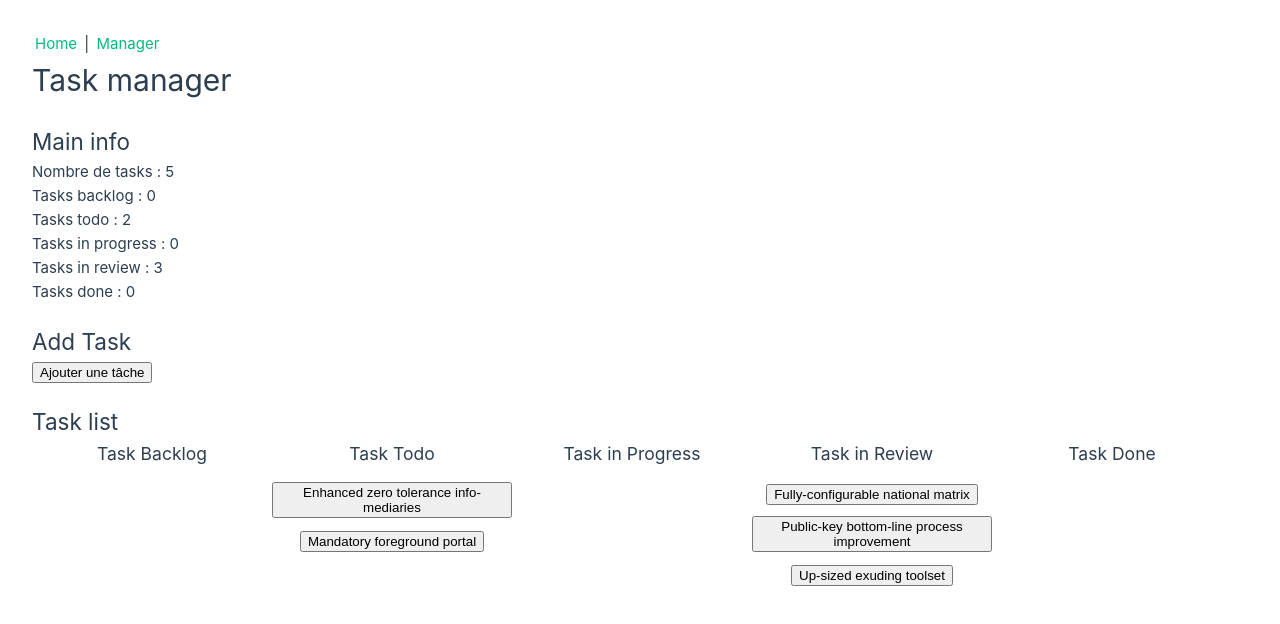
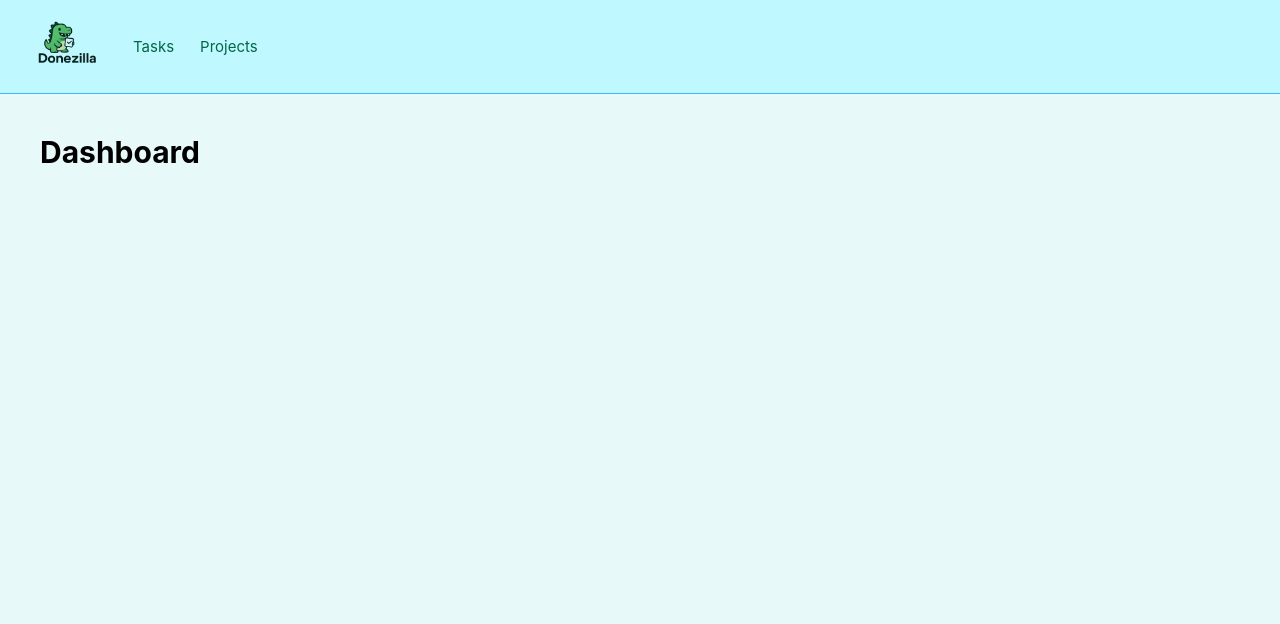
Before and after one commit to sgonzalez58/sergio_taskManager_vue, a Vue app in the folder src/taskManager/: page / in a window 1280 px wide. Shown: the top 624 px of the page. Built offline with nearby package versions, Linux system fonts and the light colour scheme; data requests are answered from the project's data file.

Commit message:
style: modification du visuel de l'appli

```diff
--- a/src/taskManager/src/App.vue
+++ b/src/taskManager/src/App.vue
@@ -1,12 +1,14 @@
 <script setup>
 import { ref, computed } from "vue"
+import Dashboard from "./components/Dashboard.vue"
 import TasksList from "./components/TasksList.vue"
 import ProjectsList from "./components/ProjectsList.vue"
 import NotFound from './components/NotFound.vue'
 
 const routes = {
-  '/': TasksList,
-  '/manager': ProjectsList
+  '/': Dashboard,
+  '/tasks' : TasksList,
+  '/projects': ProjectsList
 }
 
 const currentPath = ref(window.location.hash)
@@ -21,9 +23,29 @@ const currentView = computed(() => {
 </script>
 
 <template>
-  <a href="#/">Home</a> |
-  <a href="#/manager">Manager</a>
+  <nav>
+    <a href="#/">
+      <img src="./assets/logo.png" height="80px" alt="logo taskManager"/>
+    </a>
+    <a href="#/tasks">Tasks</a>
+    <a href="#/projects">Projects</a>
+  </nav>
   <component :is="currentView" />
 </template>
 
-<style scoped></style>
+<style scoped>
+
+nav{
+  position: fixed;
+  display: flex;
+  align-items: center;
+  gap: 20px;
+  top: 0;
+  left: 0;
+  padding: 0 calc(1rem + 8px);
+  width: 100%;
+  box-sizing: border-box;
+  background-color: #BFF9FF;
+  border-bottom: 1px solid #45B4FF;
+}
+</style>
--- a/src/taskManager/src/assets/main.css
+++ b/src/taskManager/src/assets/main.css
@@ -1,16 +1,27 @@
-@import './base.css';
+body {
+    min-height: 100vh;
+    color: black;
+    background: #e8f9fa;
+    transition: color 0.5s, background-color 0.5s;
+    line-height: 1.6;
+    font-family: Inter, -apple-system, BlinkMacSystemFont, 'Segoe UI', Roboto, Oxygen, Ubuntu, Cantarell, 'Fira Sans', 'Droid Sans', 'Helvetica Neue', sans-serif;
+    font-size: 15px;
+    text-rendering: optimizeLegibility;
+    -webkit-font-smoothing: antialiased;
+    -moz-osx-font-smoothing: grayscale;
+}
 
 #app {
   max-width: 1280px;
   margin: 0 auto;
-  padding: 2rem;
+  padding: 100px 2rem 2rem 2rem;
   font-weight: normal;
 }
 
 a,
 .green {
   text-decoration: none;
-  color: hsla(160, 100%, 37%, 1);
+  color: rgb(0, 104, 70);
   transition: 0.4s;
   padding: 3px;
 }
--- /dev/null
+++ b/src/taskManager/src/components/Dashboard.vue
@@ -0,0 +1,5 @@
+<template>
+  <h1>Dashboard</h1>
+
+
+</template>
--- a/src/taskManager/src/components/ProjectItem.vue
+++ b/src/taskManager/src/components/ProjectItem.vue
@@ -22,7 +22,7 @@
   </div>
   <div class="projectItemActions">
     <button v-if="!project" id='confirmprojectUpdate' v-on:click="$emit('projectCreate', project)">Ajouter le projet</button>
-    <!-- <button v-if="project" id='confirmprojectUpdate' v-on:click="$emit('projectUpdate', project)">Confirmer les modifications</button> -->
+    <!-- <button v-if="projecta id='confirmprojectUpdate' v-on:click="$emit('projectUpdate', project)">Confirmer les modifications</button> -->
     <button v-if="project" id='deleteproject' v-on:click="$emit('projectDelete', id)">Supprimer le projet</button>
   </div>
 </template>
--- a/src/taskManager/src/components/ProjectTable.vue
+++ b/src/taskManager/src/components/ProjectTable.vue
@@ -20,8 +20,8 @@
           {{ teams.find((team) => team.id == project.team_id)?.name }}
         </td>
         <td>
-          <button v-if="project.team_id != myTeam" @click="$emit('projectAssignTo', project)" :disabled="project.team_id && project.team_id != 0">Assigner mon équipe</button>
-          <button v-if="project.team_id == myTeam" @click="$emit('projectWithdrawFrom', project)" :disabled="project.team_id != myTeam">Retirer mon équipe</button>
+          <button id="confirmProjectUpdate" v-if="project.team_id != myTeam" @click="$emit('projectAssignTo', project)" :disabled="project.team_id && project.team_id != 0">Assigner mon équipe</button>
+          <button id="withdrawTeamFromProject" v-if="project.team_id == myTeam" @click="$emit('projectWithdrawFrom', project)" :disabled="project.team_id != myTeam">Retirer mon équipe</button>
         </td>
       </tr>
     </table>
@@ -48,3 +48,83 @@ defineProps({
 
 defineEmits(['closeModal', 'projectAssignTo', 'projectWithdrawFrom'])
 </script>
+
+<style scoped>
+.project-table{
+  border: 1px solid #59EEFF;
+  border-radius: 10px;
+  overflow: hidden;
+}
+
+ table {
+  border-collapse: collapse;
+  width: 100%;
+  table-layout: auto !important;
+  word-wrap: break-word;
+}
+
+th {
+  background-color: #ACF7FF;
+  padding: 20px;
+  border-bottom: 1px solid #59EEFF;
+}
+
+th:nth-of-type(2) {
+  border-left: 1px solid #59EEFF;
+  border-right: 1px solid #59EEFF;
+}
+
+td {
+  padding: 24px;
+  text-align: center;
+  border-bottom: 1px solid rgb(224, 242, 237);
+}
+
+.header-item {
+  padding: 30px 20px;
+  font-size: 12px;
+  background-color: rgb(224, 242, 237);
+  text-transform: uppercase;
+}
+
+.table-rows:nth-child(odd) {
+  background-color: rgb(250, 250, 250);
+}
+
+.table-rows:nth-child(n):hover {
+  background-color: rgb(244, 246, 245);
+}
+
+#confirmProjectUpdate{
+  background-color: rgb(94, 211, 234);
+  color: white;
+  padding: 8px 14px;
+  border-radius: 3px;
+  border: 1px solid rgb(5, 156, 186);
+  transition-duration: 0.3s;
+}
+
+#confirmProjectUpdate:not([disabled]):hover{
+  background-color: white;
+  color: rgb(5, 156, 186);
+}
+
+#confirmProjectUpdate[disabled]{
+  background-color: grey;
+  border-color: grey;
+}
+
+#withdrawTeamFromProject{
+  background-color: rgb(241, 63, 63);
+  color: white;
+  padding: 8px 14px;
+  border-radius: 3px;
+  border: 1px solid rgb(241, 63, 63);
+  transition-duration: 0.3s;
+}
+
+#withdrawTeamFromProject:hover{
+  background-color: white;
+  color: rgb(241, 63, 63);
+}
+</style>
--- a/src/taskManager/src/components/ProjectsList.vue
+++ b/src/taskManager/src/components/ProjectsList.vue
@@ -85,9 +85,9 @@ function projectWithdrawFrom(project) {
   <main>
     <h1>Project manager</h1>
 
-    <h2 style="padding-top: 20px">Add Project</h2>
-
-    <button v-on:click="projectRead(null)">Créer un projet</button>
+    <section class="main-buttons">
+      <button id="addProject" v-on:click="projectRead(null)">Créer un projet</button>
+    </section>
 
     <Teleport to="body">
       <div v-if="openProjectItem" class="modal">
@@ -97,8 +97,6 @@ function projectWithdrawFrom(project) {
       <div v-if="openProjectItem" class="overlay" @click="closeModal"></div>
     </Teleport>
 
-    <h2 style="padding-top: 20px">Task list</h2>
-
     <projectTable :projects="projects" :teams="teams" :myTeam="myTeam" @projectRead="projectRead" @closeModal="closeModal" @projectAssignTo="projectAssignTo" @projectWithdrawFrom="projectWithdrawFrom">
 
     </projectTable>
@@ -106,32 +104,26 @@ function projectWithdrawFrom(project) {
 </template>
 
 <style scoped>
-.task {
+
+.main-buttons {
   display: flex;
-  gap: 10px;
+  justify-content: end;
+  margin: 20px 0;
 }
 
-.task-table {
-  display: flex;
-  max-width: 1200px;
-  width: 100%;
+#addProject {
+  background-color: #22EA17;
+  color: black;
+  padding: 8px 14px;
+  border-radius: 3px;
+  border: 1px solid black;
+  transition-duration: 0.3s;
 }
 
-.task-table ul {
-  width: 20%;
-  padding-inline-start: 0;
-}
-
-li {
-  list-style: none;
-  text-align: center;
-  padding-bottom: 10px;
-}
-
-h3 {
-  width: 100%;
-  text-align: center;
-  padding-bottom: 0.8em;
+#addProject:hover {
+  background-color: white;
+  color: #138a0d;
+  border-color: #138a0d;
 }
 
 .modal {
--- a/src/taskManager/src/components/TasksList.vue
+++ b/src/taskManager/src/components/TasksList.vue
@@ -92,7 +92,7 @@ function closeModal() {
   <main>
     <h1>Task manager</h1>
 
-    <h2 style="padding-top: 20px">Main info</h2>
+    <!-- <h2 style="padding-top: 20px">Main info</h2>
     <div>
       <p>Nombre de tasks : {{ tasks.length }}</p>
       <p>Tasks backlog : {{ tasksBacklog.length }}</p>
@@ -100,50 +100,58 @@ function closeModal() {
       <p>Tasks in progress : {{ tasksInProgress.length }}</p>
       <p>Tasks in review : {{ tasksInReview.length }}</p>
       <p>Tasks done : {{ tasksDone.length }}</p>
-    </div>
+    </div> -->
 
-    <h2 style="padding-top: 20px">Add Task</h2>
-
-    <button v-on:click="taskRead(null)">Ajouter une tâche</button>
-
+    <section class="main-buttons">
+      <button id="addTask" v-on:click="taskRead(null)">Ajouter une tâche</button>
+    </section>
     <Teleport to="body">
       <div v-if="openTaskItem" class="modal">
-        <taskItem :task="currentTaskOpen" @taskUpdate="taskUpdate" @taskDelete="taskDelete" @closeModal="closeModal" @taskCreate="taskCreate"/>
+        <taskItem :task="currentTaskOpen" @taskUpdate="taskUpdate" @taskDelete="taskDelete" @closeModal="closeModal"
+          @taskCreate="taskCreate" />
       </div>
       <div v-if="openTaskItem" class="overlay" @click="closeModal"></div>
     </Teleport>
 
-    <h2 style="padding-top: 20px">Task list</h2>
-
     <div class="task-table">
-      <ul>
+      <ul class="task-list">
+        <div class="task-list-title">
           <h3>Task Backlog</h3>
+        </div>
         <li v-for="task in tasksBacklog" :key="task.id">
-          <button @click="taskRead(task)">{{ task.label }}</button>
+          <button class="task-button" @click="taskRead(task)">{{ task.label }}</button>
         </li>
       </ul>
-      <ul>
+      <ul class="task-list">
+        <div class="task-list-title">
           <h3>Task Todo</h3>
+        </div>
         <li v-for="task in tasksTodo" :key="task.id">
-          <button @click="taskRead(task)">{{ task.label }}</button>
+          <button class="task-button" @click="taskRead(task)">{{ task.label }}</button>
         </li>
       </ul>
-      <ul>
+      <ul class="task-list">
+        <div class="task-list-title">
           <h3>Task in Progress</h3>
+        </div>
         <li v-for="task in tasksInProgress" :key="task.id">
-          <button @click="taskRead(task)">{{ task.label }}</button>
+          <button class="task-button" @click="taskRead(task)">{{ task.label }}</button>
         </li>
       </ul>
-      <ul>
+      <ul class="task-list">
+        <div class="task-list-title">
           <h3>Task in Review</h3>
+        </div>
         <li v-for="task in tasksInReview" :key="task.id">
-          <button @click="taskRead(task)">{{ task.label }}</button>
+          <button class="task-button" @click="taskRead(task)">{{ task.label }}</button>
         </li>
       </ul>
-      <ul>
+      <ul class="task-list">
+        <div class="task-list-title">
           <h3>Task Done</h3>
+        </div>
         <li v-for="task in tasksDone" :key="task.id">
-          <button @click="taskRead(task)">{{ task.label }}</button>
+          <button class="task-button" @click="taskRead(task)">{{ task.label }}</button>
         </li>
       </ul>
     </div>
@@ -151,33 +159,87 @@ function closeModal() {
 </template>
 
 <style scoped>
+.main-buttons {
+  display: flex;
+  justify-content: end;
+  margin: 20px 0;
+}
+
+#addTask {
+  background-color: #22EA17;
+  color: black;
+  padding: 8px 14px;
+  border-radius: 3px;
+  border: 1px solid black;
+  transition-duration: 0.3s;
+}
+
+#addTask:hover {
+  background-color: white;
+  color: #138a0d;
+  border-color: #138a0d;
+}
+
 .task {
   display: flex;
   gap: 10px;
 }
 
 .task-table {
+  margin: 20px 0;
   display: flex;
   max-width: 1200px;
   width: 100%;
+  background-color: #C3F9FF;
+  border-radius: 10px;
+  overflow: hidden;
+  height: 800px;
+  max-height: 70vh;
 }
 
 .task-table ul {
   width: 20%;
   padding-inline-start: 0;
+  margin: 0;
+}
+
+.task-list{
+  border: 1px solid #59EEFF;
+}
+
+.task-list-title {
+  background-color: #ACF7FF;
+  padding: 20px;
+  border-bottom: 1px solid #59EEFF;
+}
+
+.task-table ul h3 {
+  margin: 0;
+  padding: 0;
+  width: 100%;
+  text-align: center;
 }
 
 li {
   list-style: none;
   text-align: center;
-  padding-bottom: 10px;
+  margin: 20px;
 }
 
-h3 {
-  width: 100%;
-  text-align: center;
-  padding-bottom: 0.8em;
+.task-button{
+  background-color: #22A6FF;
+  color: white;
+  padding: 8px 14px;
+  border-radius: 3px;
+  border: 1px solid #22A6FF;
+  transition-duration: 0.3s;
 }
+
+.task-button:hover {
+  background-color: white;
+  color: #22A6FF;
+}
+
 
 .modal {
   position: fixed;
```
Lines whose indentation alone changed are shown as unchanged.
